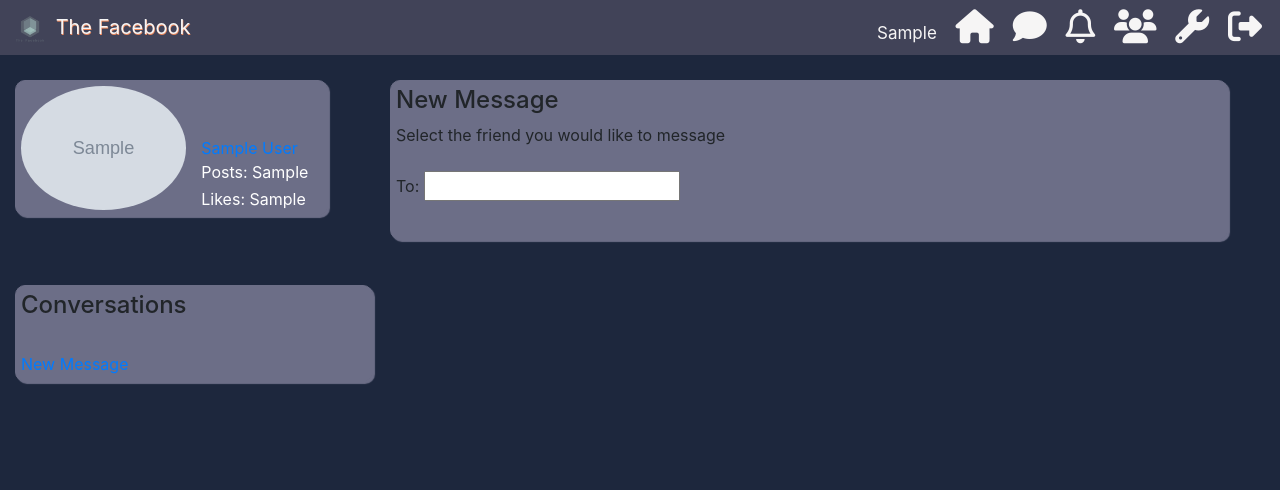
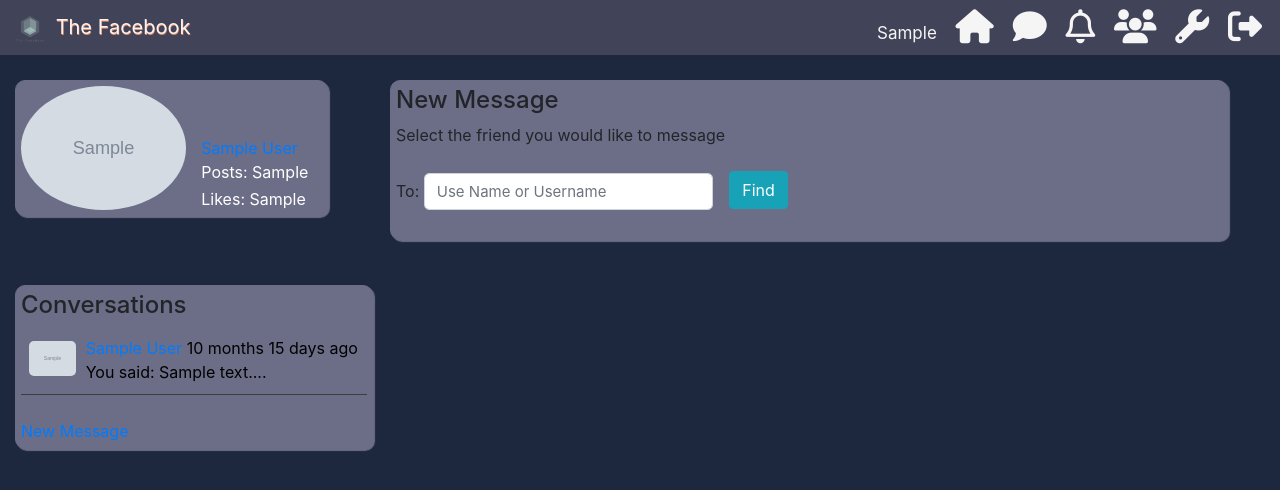
Before and after one commit to baruchsgod/ProyectoFinal, a PHP site: page /messages.php?u=New in a window 1280 px wide. Shown: the top 490 px of the page. Run offline with PHP 8.4, Linux system fonts and the light colour scheme; the visitor is signed in with stand-in values (Sample User, id 1); tables that the repository leaves empty or names only in its code hold one stand-in row (values such as "Sample post"); grey boxes marked "Sample" are stand-in pictures; some libraries are stand-ins or nearby versions.

Commit message:
Sending messages

```diff
--- a/assets/css/message.css
+++ b/assets/css/message.css
@@ -1,3 +1,4 @@
+
 #message_textarea{
   width: 80%;
   margin-right: 8px;
@@ -44,3 +45,54 @@
   overflow: auto;
   margin-bottom: 10px;
 }
+
+.loaded_conversations{
+  max-height: 216px;
+  overflow: auto;
+
+}
+
+.user_found_messages{
+  border-bottom: 1px solid #3D3D3D;
+  padding: 8px 8px 10px 8px;
+}
+
+.find_user{
+  margin-left: 2%;
+  margin-bottom: 6px;
+
+
+}
+
+.found_user{
+  font-size: 15px;
+  display: inline-block;
+  width: 35%;
+  border-radius: 5px;
+}
+
+
+/*** SPECIAL SELECTORS ***/
+
+.user_found_messages img{
+  height: 35px;
+  float: left;
+  margin-top: 5px;
+}
+
+.user_found_messages:hover{
+  background-color: #bbbbbb;
+
+}
+
+.loaded_conversations a:hover{
+  text-decoration: none;
+}
+
+.user_found_messages span{
+  color:#000000;
+}
+
+.user_found_messages p{
+  color: #000000;
+}
--- a/includes/classes/Message.php
+++ b/includes/classes/Message.php
@@ -14,6 +14,19 @@
       $this->userLoggedIn = $user;
       $this->con = $con;
       $this->user_obj = new User($con,$user);
+    }
+
+    public function getUserIfExists($user_to_find)
+    {
+      $query = mysqli_query($this->con, "SELECT * FROM users WHERE user_name = '$user_to_find' OR first_name = '$user_to_find'");
+
+      $num = mysqli_num_rows($query);
+
+      if($row = mysqli_fetch_array($query)){
+        return $row['user_name'];
+      }else{
+        return "nothing";
+      }
     }
 
     public function getMostRecentUser()
@@ -66,14 +79,14 @@
       return $data;
     }
 
-    public function getLatestMessage($userLoggedIn, $user_to)
+    public function getLatestMessage($userLogged, $user_to)
     {
-      $details_array = array();
+      $details_array = [];
 
-      $query = mysqli_query($this->con, "SELECT body, user_to, date FROM messages WHERE (user_to = '$userLoggedIn' AND user_from = '$user_to') OR (user_to = '$user_to' AND user_from = '$userLoggedIn') ORDER BY id DESC LIMIT 1");
+      $query = mysqli_query($this->con, "SELECT body, user_to, date FROM messages WHERE (user_to = '$userLogged' AND user_from = '$user_to') OR (user_to = '$user_to' AND user_from = '$userLogged') ORDER BY id DESC LIMIT 1");
 
       $row = mysqli_fetch_array($query);
-      $sent_by = ($row['user_to'] == $userLoggedIn) ? "They said: " : "You said: ";
+      $sent_by = ($row['user_to'] == $userLogged) ? "They said: " : "You said: ";
 
       //Date Diff
 
@@ -158,13 +171,15 @@
         $split = $split[0] . $dots;
 
         $return_string .= "<a href='messages.php?u=$username'><div class='user_found_messages'>
-        <img src='".$user_found_obj->getProfilePic()."' style='border-radius:5px; margin-righ: 5px;'/>".
+        <img src='".$user_found_obj->getProfilePic()."' style='border-radius:5px; margin-right: 10px;'/>".
         $user_found_obj->getFirstAndLastName()."
         <span class='timestamp_smaller' id='grey'>".$latest_message_details[2]."</span>
         <p id='grey' style='margin:0;'>".$latest_message_details[0]. $split ."</p>
         </div></a>";
 
       }
+
+      return $return_string;
     }
   }
 
--- a/messages.php
+++ b/messages.php
@@ -26,6 +26,12 @@
         $message_obj->sendMessage($user_to, $body, $date);
       }
     }
+  }
+
+  if(isset($_POST['btnFind'])){
+    $user_find = $_POST['btnFind'];
+
+    $found = $message_obj -> getUserIfExists($user_find);
   }
 
  ?>
@@ -70,8 +76,18 @@
         <?php
           if($user_to == 'New'){
             echo "Select the friend you would like to message <br><br>";
-            echo "To: <input type='Text'>";
+            echo "<form action='' method='POST'>";
+
+            echo "To: <input class='form-control found_user' type='Text' name='found_user' placeholder='Use Name or Username' autocomplete='off'>";
+            echo "<button class='btn btn-info find_user' name='btnFind'>Find</button>";
+            echo "</form>";
             echo "<div class='results'></div>";
+
+              if(isset($found)){
+                echo $found;
+              }
+
+
           }else{
             echo "<textarea name='message_body' id='message_textarea' placeholder='Write your message ...'></textarea>";
             echo "<input type='submit' name='post_message' class='btn btn-lg btn-info' id='message_submit' value='Send' />";
@@ -86,8 +102,8 @@
  <div class="secondary_posts column">
    <h4>Conversations</h4>
    <div class="loaded_conversations">
-     <?php echo $message_obj -> getConvos(); ?>
+     <?php echo $message_obj->getConvos(); ?>
    </div>
    <br>
-   <a href="messages.php?u=new">New Message</a>
+   <a href="messages.php?u=New">New Message</a>
  </div>
```
